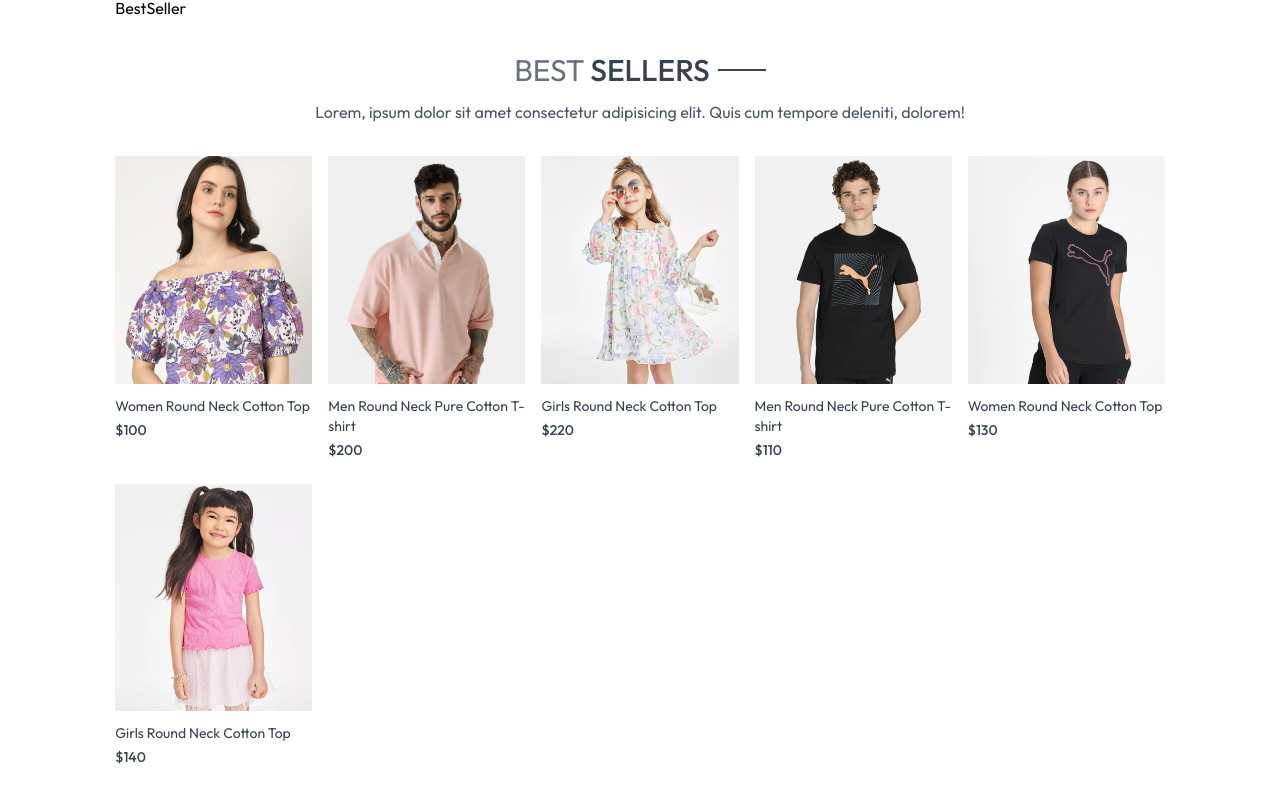
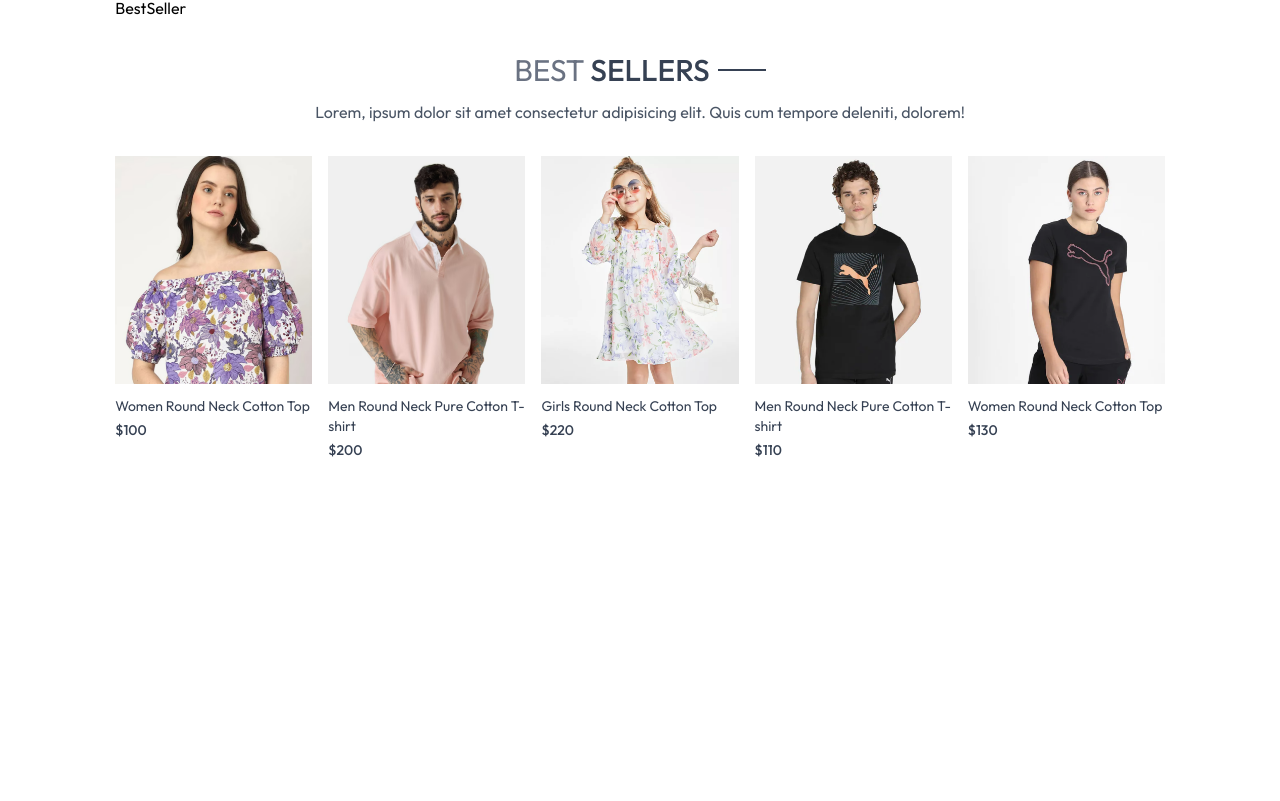
Before and after one commit to hellokristinafaye/clothing-ecommerce, a React (Vite) app: page / in a window 1280 px wide. Shown: the part 1353-2154 px from the top of the page. After the commit the page ends 1853 px from the top, so only its background shows below. Built offline with nearby package versions, Linux system fonts and the light colour scheme.

Commit message:
Adjusted number of Best Sellers in the slice

```diff
--- a/src/components/BestSeller.jsx
+++ b/src/components/BestSeller.jsx
@@ -10,7 +10,7 @@ const BestSeller = () => {
 
     useEffect(() => {
         const bestProduct = products.filter((item) => (item.bestseller));
-        setBestSeller(bestProduct.slice(0,6));
+        setBestSeller(bestProduct.slice(0,5));
     }, [])
 
   return (
```
